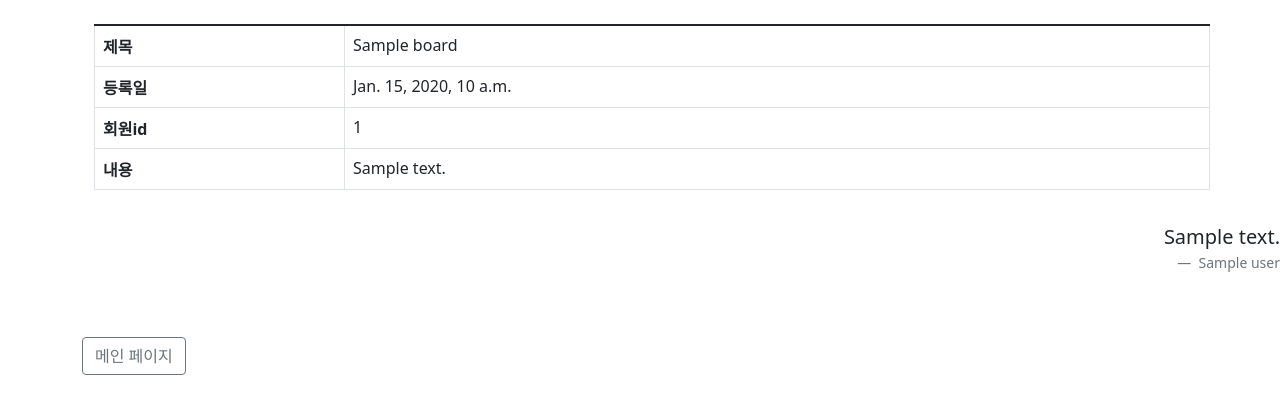
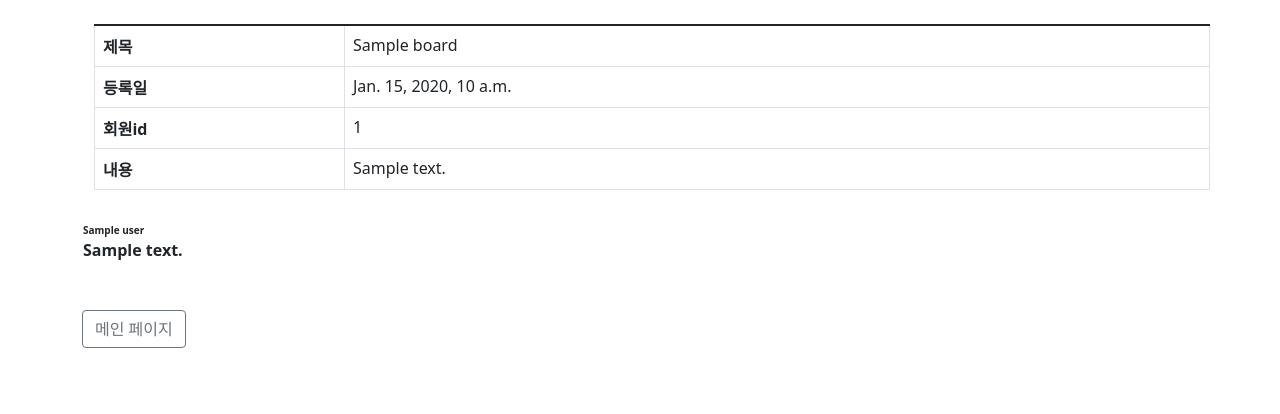
Before and after one commit to G-AnaBaDa/G_AnaBaDa, a Django app: template templates/community_detail.html in a window 1280 px wide. Shown: the part 94-508 px from the top of the page. Run offline with Django 4.2, Linux system fonts and the light colour scheme; the template is opened without the code that fills it: most values are stand-ins (such as "Sample title", 1, 10 or a date in 2020); lists and menus that the app fills with data are empty.

Commit message:
Design : 커뮤니티 게시글 디자인 요소 변동

```diff
--- a/templates/community_detail.html
+++ b/templates/community_detail.html
@@ -89,17 +89,19 @@
     </div>
 </div>
 
+<div class="container">
+  <div class="row">
+    <div class="col">
       {% for comment in board.board_comments.all %}
-    <figure class="text-end">
-        <blockquote class="blockquote">
-            <p>{{ comment.content }}</p>
-        </blockquote>
-        <figcaption class="blockquote-footer">
-            {{ comment.user }}
-        </figcaption>
-    </figure>
+            <table>
+              <tr>
+                  <th><font size="1em">{{ comment.user }}</font></th>
+              </tr>
+              <tr>
+                <th>{{ comment.content }}</th>
+              </tr>
+            </table>
       {% endfor %}
-
 
       {% if user.is_authenticated %}
         <form action="/board/comment/{{ board.pk }}/" method="POST">
@@ -113,6 +115,11 @@
         </div>
         </form>
         {% endif %}
+    </div>
+  </div>
+</div>
+
+
 
 <br><br>
 
```
Lines whose indentation alone changed are shown as unchanged.
